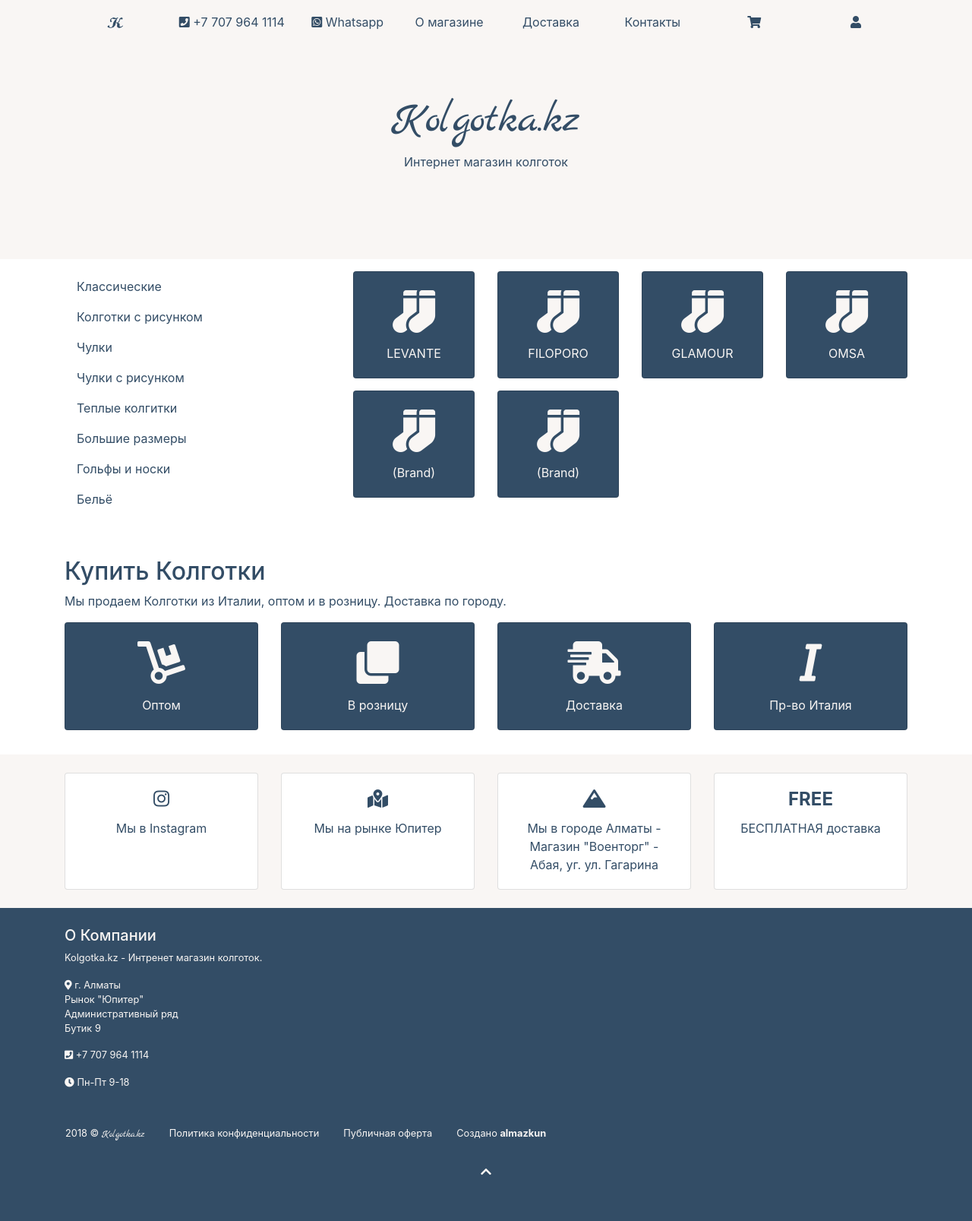
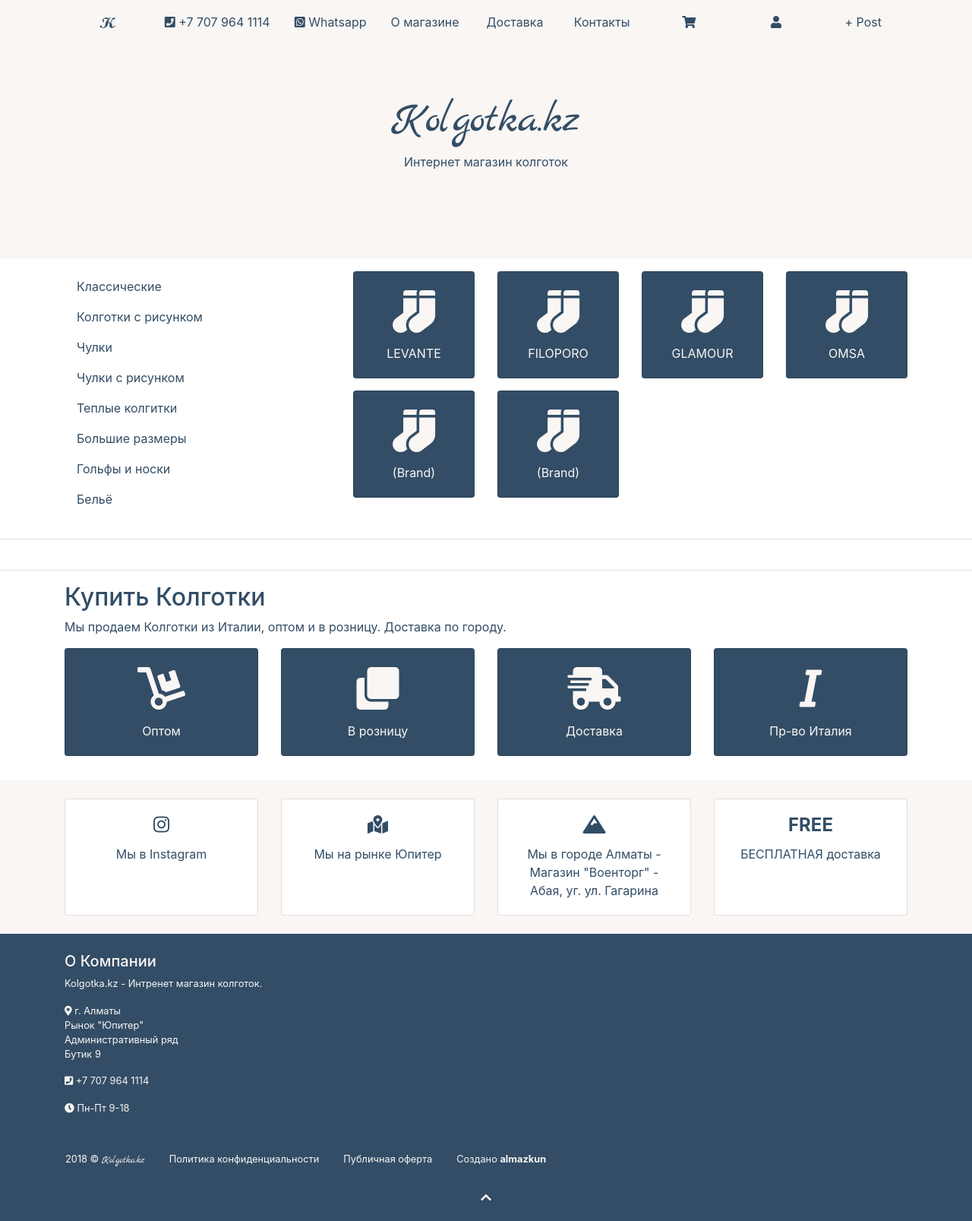
Before and after one commit to almazkun/kolgotkadotkz, a Django app: page / in a window 1280 px wide. Shown: the whole page at 76% size. Before the commit the page ends 1546 px from the top, so only its background shows below. Run offline with Django 3.2, Linux system fonts and the light colour scheme; data that the repository does not hold is empty; some libraries are stand-ins or nearby versions.

Commit message:
Adding, Editing, deleting posts functionality added

```diff
--- a/homepage/models.py
+++ b/homepage/models.py
@@ -1,4 +1,5 @@
 from django.db import models
+from django.urls import reverse
 
 
 class Post(models.Model):
@@ -13,3 +14,7 @@
 
     def __str__(self):
         return self.title
+
+
+    def get_absolute_url(self):
+        return reverse('post_detail', args=[str(self.id)])
--- a/homepage/urls.py
+++ b/homepage/urls.py
@@ -1,10 +1,19 @@
 from django.urls import path
 
 
-from .views import HomepageListView, HomepageDetailView
+from .views import (
+                    HomepageListView,
+                    HomepageDetailView,
+                    HomepageCreateView,
+                    HomepageUpdateView,
+                    HomepageDeleteView,
+                    )
 
 
 urlpatterns = [
+    path('post/<int:pk>/delete/', HomepageDeleteView.as_view(), name='post_delete'),
+    path('post/<int:pk>/edit', HomepageUpdateView.as_view(), name='post_edit'),
+    path('post/new/', HomepageCreateView.as_view(), name='post_new'),
     path('post/<int:pk>/', HomepageDetailView.as_view(), name='post_detail'),
     path('', HomepageListView.as_view(), name='home'),
 ]
--- a/homepage/views.py
+++ b/homepage/views.py
@@ -1,4 +1,6 @@
 from django.views.generic import ListView, DetailView
+from django.views.generic.edit import CreateView, UpdateView, DeleteView
+from django.urls import reverse_lazy
 
 
 from .models import Post
@@ -12,3 +14,21 @@
 class HomepageDetailView(DetailView):
     model = Post
     template_name = 'post_detail.html'
+
+
+class HomepageCreateView(CreateView):
+    model = Post
+    template_name = 'post_new.html'
+    fields = ['title', 'author', 'body']
+
+
+class HomepageUpdateView(UpdateView):
+    model = Post
+    template_name = 'post_edit.html'
+    fields = ['title', 'body']
+
+
+class HomepageDeleteView(DeleteView):
+    model = Post
+    template_name = 'post_delete.html'
+    success_url = reverse_lazy('home')
--- a/templates/base.html
+++ b/templates/base.html
@@ -15,7 +15,6 @@
         <link rel="stylesheet" href="https://use.fontawesome.com/releases/v5.5.0/css/all.css" integrity="sha384-B4dIYHKNBt8Bc12p+WXckhzcICo0wtJAoU8YZTY5qE0Id1GSseTk6S+L3BlXeVIU" crossorigin="anonymous">
         <link rel="stylesheet" href="https://stackpath.bootstrapcdn.com/bootstrap/4.1.3/css/bootstrap.min.css" integrity="sha384-MCw98/SFnGE8fJT3GXwEOngsV7Zt27NXFoaoApmYm81iuXoPkFOJwJ8ERdknLPMO" crossorigin="anonymous">
         <link rel="stylesheet" href="{% static 'css/style.css' %}">
-
         <link href="https://fonts.googleapis.com/css?family=Marck+Script&amp;subset=cyrillic" rel="stylesheet">
 
         <!-- Favicon -->
@@ -65,7 +64,9 @@
                 <div class="nav-item">
                     <a class="nav-link" href="#"><i class="fas fa-user"></i></a>
                 </div>
-
+                <div class="nav-item">
+                    <a class="nav-link" href="{% url 'post_new' %}">+ Post</a>
+                </div>
             </div>
         </nav>
         <!-- -->
@@ -125,7 +126,6 @@
 
                   <div class="col-md-8">
                     <div class="row">
-
                       <div class="col-md-3">
                           <div>
                             <div class="card mb-3 text-center text-whsm bg-black">
@@ -198,20 +198,19 @@
                             </div>
                           </div>
                       </div>
-
                   </div>
                 </div>
               </div>
             </section>
 
-
+          <hr/>
             <section>
                 <div class="container py-1 my-3" >
                     {% block content %}
                     {% endblock %}
                 </div>
             </section>
-
+          <hr/>
             <section id="product-list" class="my-3">
                 <div class="container">
                     <h2 class="display-5">Купить Колготки</h2>
--- a/templates/post_detail.html
+++ b/templates/post_detail.html
@@ -6,4 +6,7 @@
         <h2>{{ post.title }}</h2>
         <p>{{ post.body }}</p>
     </div>
+
+    <p><a href="{% url 'post_edit' post.pk %}">+ Edit Post</a></p>
+    <p><a href="{% url 'post_delete' post.pk %}">+ Delete Post</a></p>
 {% endblock content %}
```
Also changed, not shown: homepage/tests.py (+25 -0 lines), templates/post_delete.html (added, +11 -0 lines), templates/post_edit.html (added, +12 -0 lines), templates/post_new.html (added, +13 -0 lines). Lines whose indentation alone changed are shown as unchanged.
